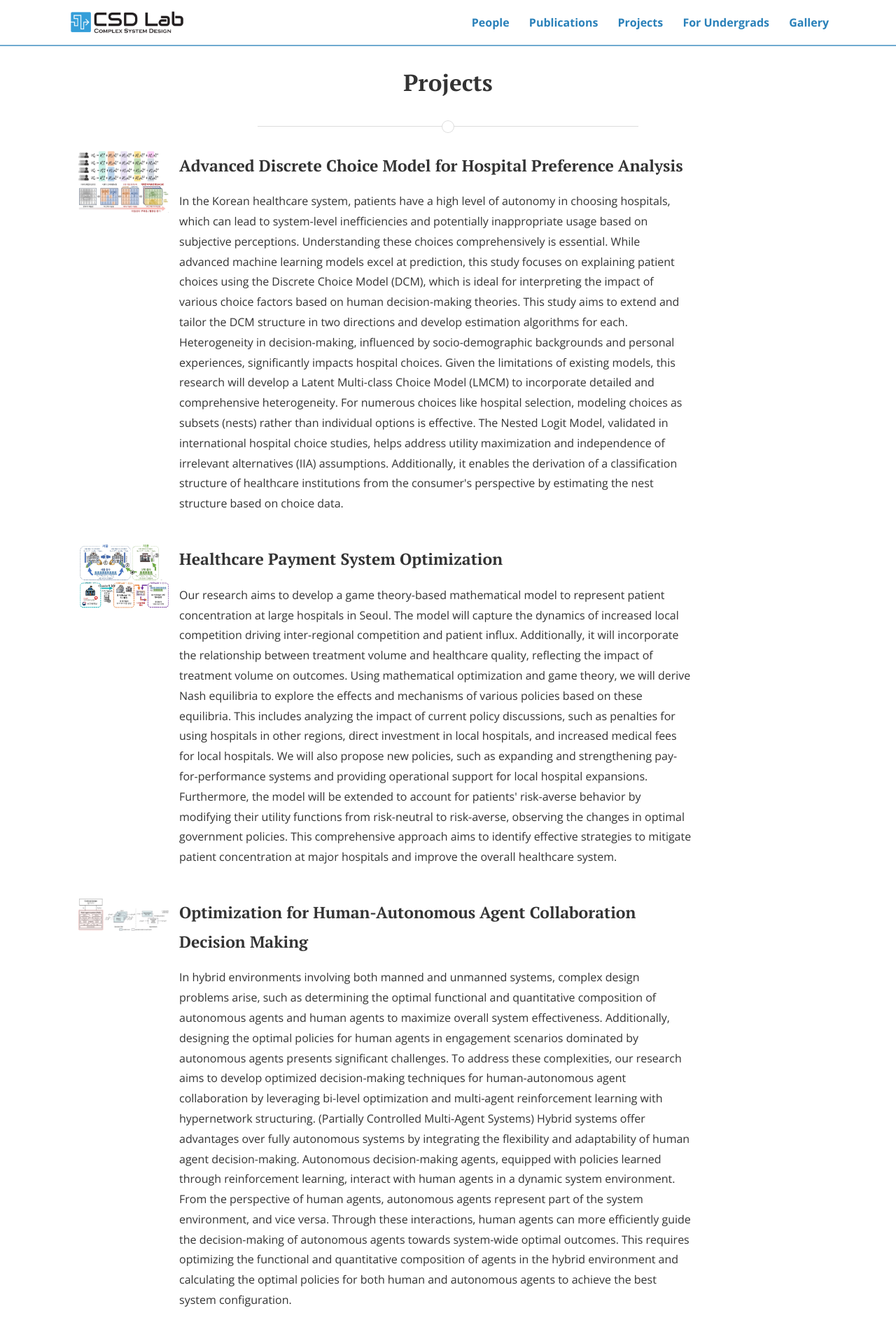
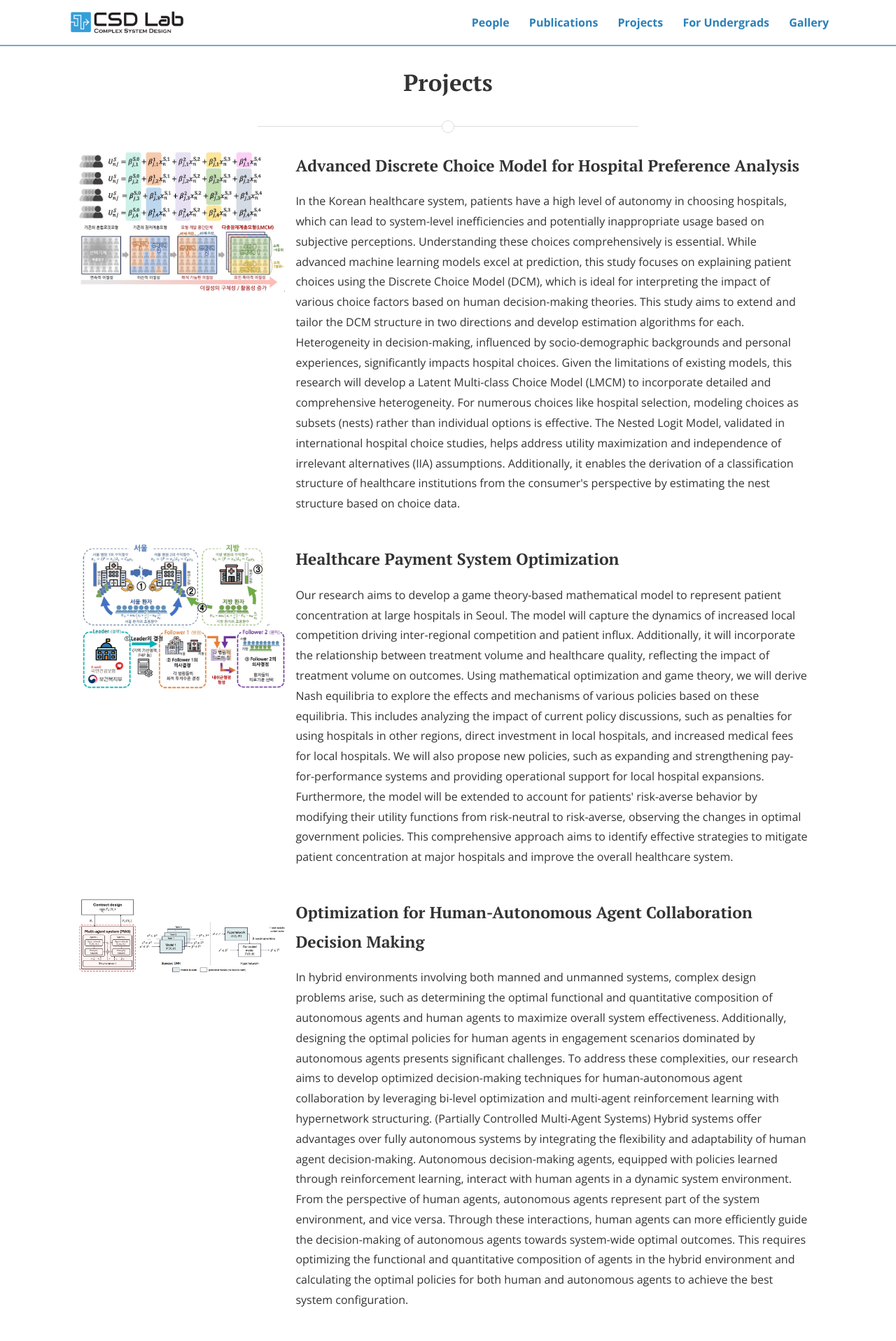
Before and after one commit to CSDlab-KAIST/csdlab-kaist.github.io, a Jekyll site: the page built from projects.html, in a window 1280 px wide. Shown: the top 1916 px of the page at 70% size. Built offline with Jekyll 4.4.1, drawn with Linux system fonts in a browser that asks for light colours; nearby versions of some CDN libraries.

Commit message:
Update main.scss

```diff
--- a/css/main.scss
+++ b/css/main.scss
@@ -47,7 +47,7 @@ h3 {
 
 .project-img-wrap img{
   width: 100%; /* 이미지를 래퍼 요소에 맞추기 */
-  max-width: 6000px; /* 최대 너비를 설정하여 너무 커지는 것을 방지 */
+  max-width: 600px; /* 최대 너비를 설정하여 너무 커지는 것을 방지 */
   height: auto; /* 이미지 비율 유지 */
   display: block; /* 이미지 중앙 정렬을 위해 블록 요소로 설정 */
   margin: 0 auto; /* 이미지 중앙 정렬 */}
@@ -127,7 +127,7 @@ body {
   width: 30%;
   min-width: 10px;
   @media (min-width: 600px) {
-    max-width: 160px;
+    max-width: 1600px;
   }
 }
 
@@ -140,7 +140,7 @@ body {
   min-width: 100px;
   margin: 0 auto 20px;
   @media (min-width: 600px) {
-    max-width: 160px;
+    max-width: 1600px;
   }
 }
 
```
